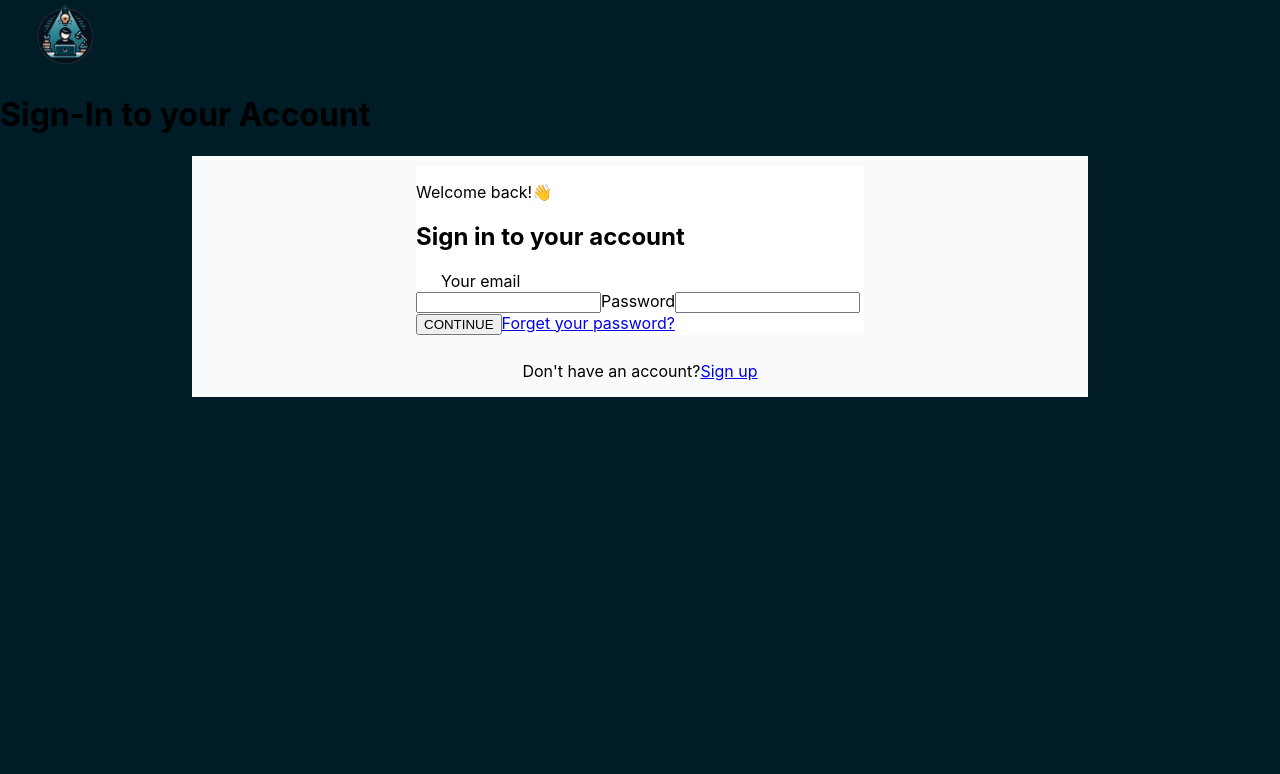
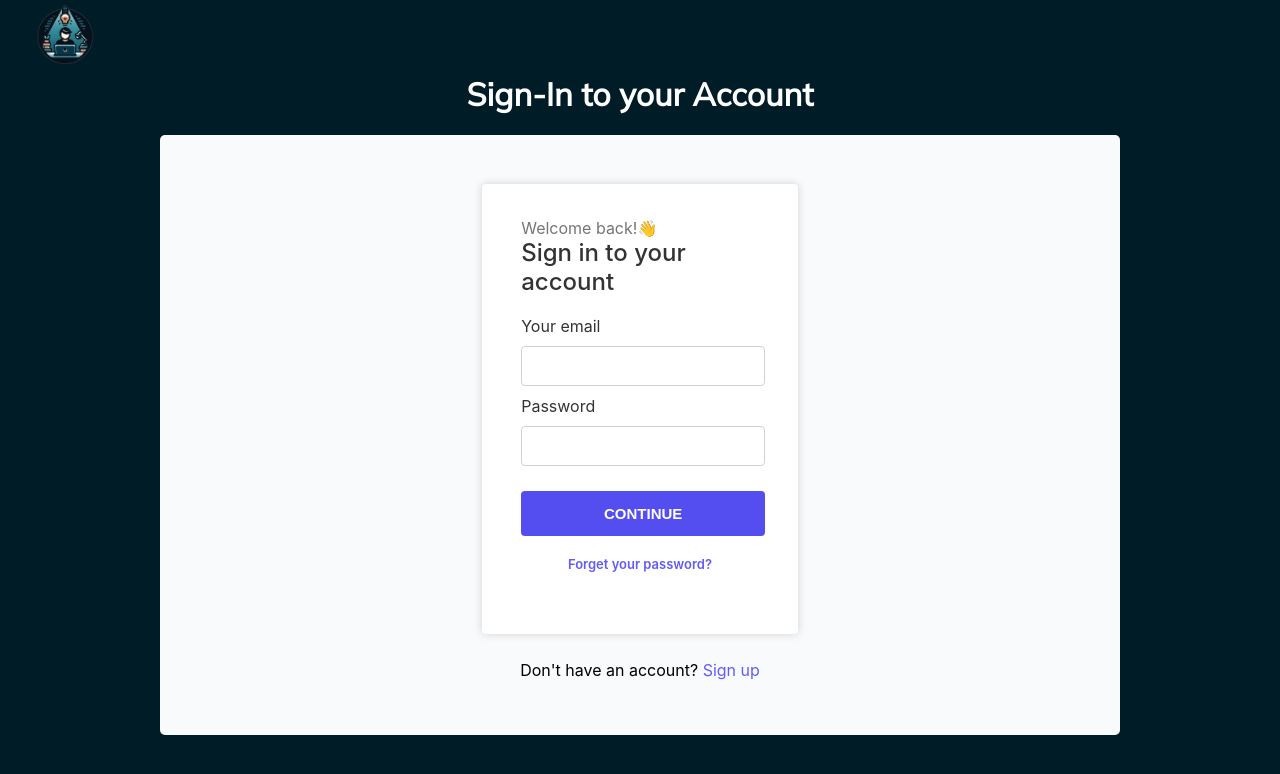
Before and after one commit to AbdElRahman-SaadElDin/El-Rehla, a React (Create React App) app: page /SignIn in a window 1280 px wide. Shown: the top 774 px of the page. Built offline with nearby package versions, Linux system fonts and the light colour scheme.

Commit message:
add signin style

```diff
--- a/src/Pages/SignIn.jsx
+++ b/src/Pages/SignIn.jsx
@@ -7,21 +7,21 @@ function SignIn() {
   return (
     <div className={style.SignIn}>
       <Header />
-      <h1 className="title">Sign-In to your Account</h1>
-      <div className="par">
+      <h1 className={style.title}>Sign-In to your Account</h1>
+      <div className={style.par}>
         <div className={style.cont}>
           <form action="#" className={style.FormSignIn}>
-            <p className="welcome">Welcome back!&#128075;</p>
-            <h2 className="signTitle">Sign in to your account</h2>
+            <p className={style.welcome}>Welcome back!&#128075;</p>
+            <h2 className={style.signTitle}>Sign in to your account</h2>
             <label htmlFor="email" className={style.LogEmail}>Your email</label>
-            <input type="email" name="" id="" required className="inLogEmail" />
-            <label htmlFor="password" className="LogPass">Password</label>
-            <input type="password" name="" id="" className="inLogPass"/>
-            <button type="submit" className="continue">CONTINUE</button>
-            <a href="#" className="Forget">Forget your password?</a>
+            <input type="email" name="" id="" required className={style.inLogEmail} />
+            <label htmlFor="password" className={style.LogPass}>Password</label>
+            <input type="password" name="" id="" className={style.inLogPass}/>
+            <button type="submit" className={style.continue}>CONTINUE</button>
+            <a href="#" className={style.Forget}>Forget your password?</a>
           </form>
           <p>
-            Don't have an account?<a href="/">Sign up</a>
+            Don't have an account? <a href="/" className={style.up}>Sign up</a>
           </p>
         </div>
       </div>
--- a/src/Pages/SignIn.module.css
+++ b/src/Pages/SignIn.module.css
@@ -9,50 +9,95 @@ body {
   text-align: center;
   color: #ffff;
   font-family: "Mulish";
+  margin-top: 0;
 }
 .par {
-  height: 70vh;
+  height: 75vh;
   display: flex;
   align-items: center;
 }
 .cont {
   display: flex;
-  width: 70%;
+  width: 75%;
   margin-left: auto;
   margin-right: auto;
   flex-direction: column;
   align-items: center;
   justify-content: center;
-  background-color: #f8fafc
+  background-color: #f8fafc;
+  height:100%;
+  border-radius: 5px;
+  -webkit-border-radius: 5px;
+  -moz-border-radius: 5px;
+  -ms-border-radius: 5px;
+  -o-border-radius: 5px;
 }
 .FormSignIn {
   background-color: #ffff;
   margin: 10px;
-  width: 50%;
+  width: 33%;
+  height: 75%;
+  box-shadow: 0 0 8px rgb(0 0 0 / 17%);
+  border-radius: 4px;
+  -webkit-border-radius: 4px;
+  -moz-border-radius: 4px;
+  -ms-border-radius: 4px;
+  -o-border-radius: 4px;
 }
 .LogEmail,
 .inLogEmail,
 .LogPass,
-.inLogPass,
-.Forget {
+.inLogPass {
   display: block;
-  margin-left: 25px;
+  margin-left: 12.5%;
+  margin-bottom: 10px;
+}
+.inLogEmail,.inLogPass{
+  border-radius: 4px;
+  border: 1px solid #d1d1d1;
+  width: 75%;
+  height: 8%;
+}
+.LogEmail,.LogPass{
+  color: #333333;
 }
 .welcome{
-    margin: 34px 25px 0px;
+    margin: 34px 12.5% 0px;
+    color: #757575;
 }
 .signTitle{
-    margin: 0 25px;
+    margin: 0 12.5%;
+    margin-bottom: 20px;
+    font-weight: 500;
+    color: #333333;
 }
 .continue{
-    margin-top: 10px;
-    background-color: #5a53f3;
-    border:1px solid #5a53f3;
-    width: 50%;
+    display: block;
+    width: 77%;
+    height: 10%;
+    margin-left: 12.5%;
+    margin-top: 25px;
+    background-color: #544df0;
+    border: 0px solid #544df0;
     color: #ffff;
+    font-weight: 600;
+    font-size: 15px;
     border-radius: 3px;
-    -webkit-border-radius: 3px;
+    -webkit-border-radius: 4px;
     -moz-border-radius: 3px;
     -ms-border-radius: 3px;
     -o-border-radius: 3px;
 }
+.Forget{
+  display: block;
+  text-align: center;
+  margin-top: 20px;
+  text-decoration: none;
+  color: #625bf7;
+  font-size: 13px;
+  font-weight: 600;
+}
+.up{
+  text-decoration: none;
+  color: #625bf7;
+}
--- a/src/Pages/SignUp.jsx
+++ b/src/Pages/SignUp.jsx
@@ -16,7 +16,7 @@ function SignUp() {
     lName: "",
     phoneNumber: "",
     dateOfBirth: "",
-    level: "",
+    level:0,
   });
   const [Pass1, setPass1] = useState("");
   const [Pass2, setPass2] = useState("");
@@ -65,36 +65,10 @@ function SignUp() {
     setData(newdata);
     console.log(newdata);
   }
-  // function submit(e) {
-  //   e.preventDefault();
-  //   axios.post(url, {data})
-  //   .then(res => {toast.success('🦄 Wow so easy!', {
-  //     position: "top-right",
-  //     autoClose: 5000,
-  //     hideProgressBar: false,
-  //     closeOnClick: true,
-  //     pauseOnHover: true,
-  //     draggable: true,
-  //     progress: undefined,
-  //     theme: "light",
-  //     transition: "bounce",
-  //     });})
-  //   .catch(err => {toast.error('🦄 Wow so easy!', {
-  //     position: "top-right",
-  //     autoClose: 5000,
-  //     hideProgressBar: false,
-  //     closeOnClick: true,
-  //     pauseOnHover: true,
-  //     draggable: true,
-  //     progress: undefined,
-  //     theme: "light",
-  //     transition: "bounce",
-  //     });});
-  // }
   const submitData = () => {
     axios.post(url, { data })
       .then(res => {
-        toast.success('🦄 Wow so easy!', {
+        toast.success('Register successed', {
           position: "top-right",
           autoClose: 5000,
           hideProgressBar: false,
@@ -106,7 +80,7 @@ function SignUp() {
         });
       })
       .catch(err => {
-        toast.error('🦄 Wow so easy!', {
+        toast.error('Register failes', {
           position: "top-right",
           autoClose: 5000,
           hideProgressBar: false,
@@ -237,18 +211,18 @@ function SignUp() {
                 onChange={(e) => handle(e)}
                 className={styles.select_level}
               >
-                <option value="FirstElementary">First Elementary</option>
-                <option value="SecondElementary">Second Elementary</option>
-                <option value="ThirdElementary">Third Elementary</option>
-                <option value="FourthElementary">Fourth Elementary</option>
-                <option value="FifthElementary">Fifth Elementary</option>
-                <option value="SixthElementary">Sixth Elementary</option>
-                <option value="FirstPrimary">First Primary</option>
-                <option value="SecondPrimary">Second Primary</option>
-                <option value="ThirdPrimary">Third Primary</option>
-                <option value="FirstSecondary">First Secondary</option>
-                <option value="SecondSecondary">Second Secondary</option>
-                <option value="ThirdSecondary">Third Secondary</option>
+                <option value="1">First Elementary</option>
+                <option value="2">Second Elementary</option>
+                <option value="3">Third Elementary</option>
+                <option value="4">Fourth Elementary</option>
+                <option value="5">Fifth Elementary</option>
+                <option value="6">Sixth Elementary</option>
+                <option value="7">First Primary</option>
+                <option value="8">Second Primary</option>
+                <option value="9">Third Primary</option>
+                <option value="10">First Secondary</option>
+                <option value="11">Second Secondary</option>
+                <option value="12">Third Secondary</option>
               </select>
             </div>
           </div>
```
